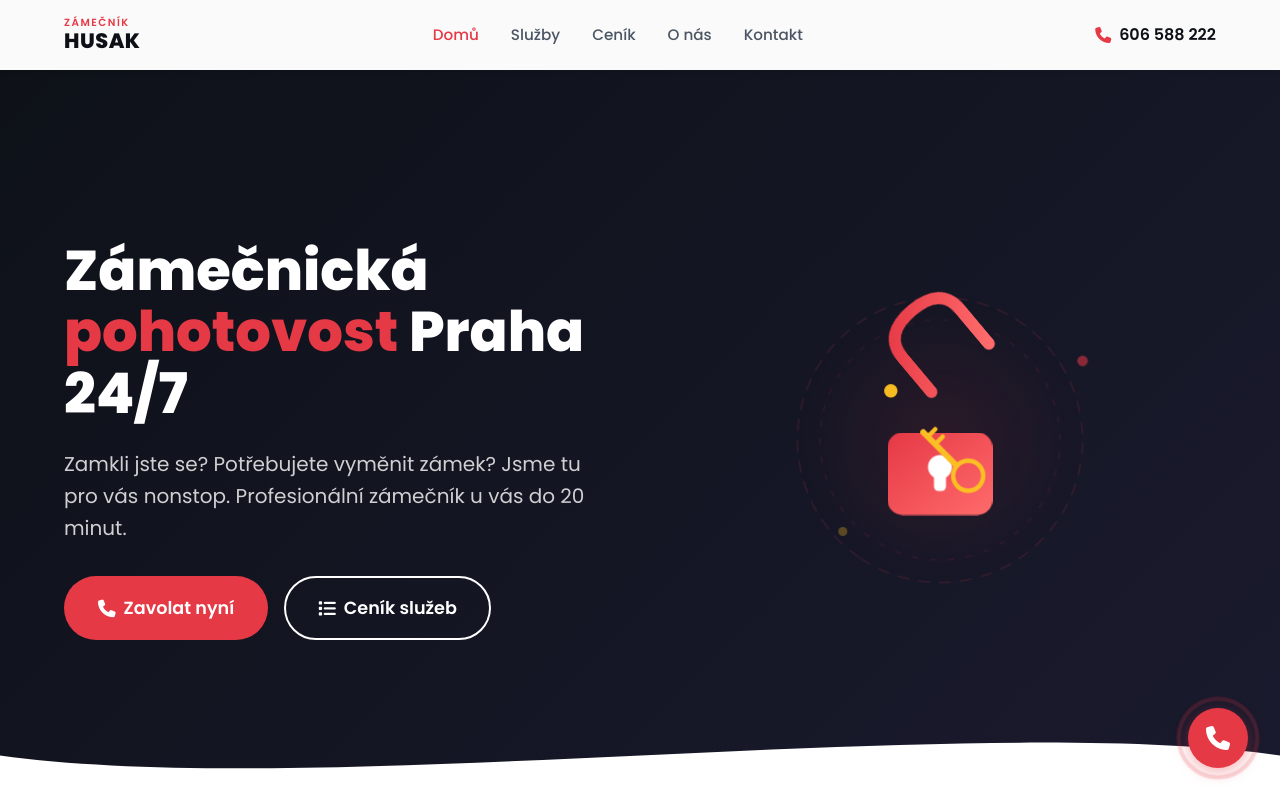
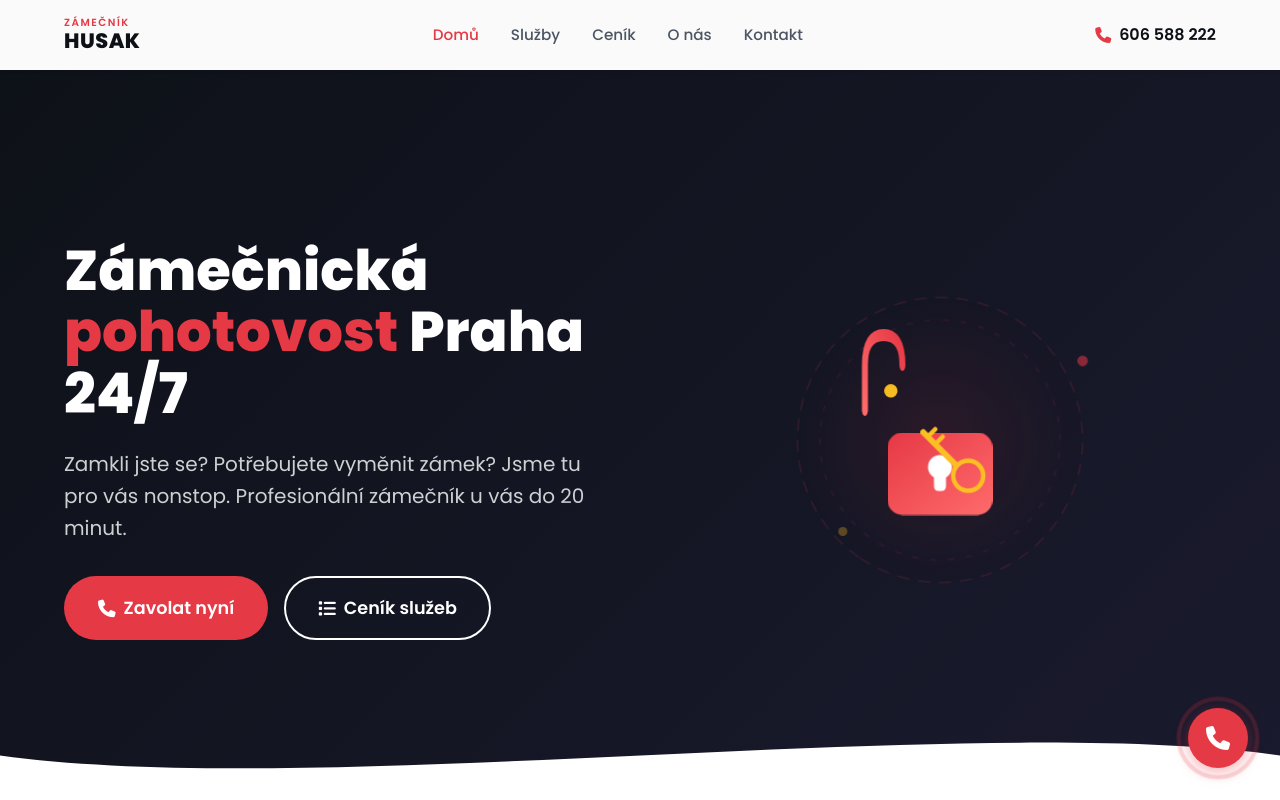
Before and after one commit to unikatynactyrechkolech-code/zamecnitvihusak, a Next.js app: page / in a window 1280 px wide. Shown: the top 800 px of the page. Built offline with nearby package versions, Linux system fonts and the light colour scheme.

Commit message:
fix: klasicky zamek - leva noha zustava fixni, prava se vysune a otoci dozadu do 3D

```diff
--- a/src/app/globals.css
+++ b/src/app/globals.css
@@ -116,13 +116,13 @@ h1, h2, h3, h4, h5, h6 {
 
 @keyframes loading-unlock {
   0% {
-    transform: translateY(0) rotate(0deg);
-  }
-  50% {
-    transform: translateY(-20px) rotate(0deg);
+    transform: translateY(0) rotateY(0deg);
+  }
+  40% {
+    transform: translateY(-15px) rotateY(0deg);
   }
   100% {
-    transform: translateY(-20px) rotate(35deg);
+    transform: translateY(-15px) rotateY(-120deg);
   }
 }
 
@@ -414,16 +414,16 @@ h1, h2, h3, h4, h5, h6 {
 
 @keyframes shackle-unlock {
   0%, 30% {
-    transform: translateY(0) rotate(0deg);
+    transform: translateY(0) rotateY(0deg);
   }
   45% {
-    transform: translateY(-25px) rotate(0deg);
+    transform: translateY(-20px) rotateY(0deg);
   }
   60%, 85% {
-    transform: translateY(-25px) rotate(-40deg);
+    transform: translateY(-20px) rotateY(-120deg);
   }
   100% {
-    transform: translateY(0) rotate(0deg);
+    transform: translateY(0) rotateY(0deg);
   }
 }
 
--- a/src/app/page.tsx
+++ b/src/app/page.tsx
@@ -94,10 +94,18 @@ export default function HomePage() {
 
                 {/* Lock group */}
                 <g className="lock-group">
-                  {/* Shackle - starts fully closed, right side animates up then rotates */}
+                  {/* Left leg of shackle - FIXED, stays in lock body */}
+                  <line
+                    x1="75" y1="100" x2="75" y2="70"
+                    stroke="url(#lockGradient)"
+                    strokeWidth="8"
+                    strokeLinecap="round"
+                  />
+
+                  {/* Right leg + arc - this part moves up and rotates back */}
                   <path
                     className="lock-shackle"
-                    d="M75 100 L75 70 Q75 50 100 50 Q125 50 125 70 L125 100"
+                    d="M75 70 Q75 50 100 50 Q125 50 125 70 L125 100"
                     stroke="url(#lockGradient)"
                     strokeWidth="8"
                     strokeLinecap="round"
--- a/src/components/LoadingScreen.tsx
+++ b/src/components/LoadingScreen.tsx
@@ -40,10 +40,18 @@ export default function LoadingScreen() {
             </linearGradient>
           </defs>
 
-          {/* Shackle - starts fully closed in lock body, right side animates up and rotates */}
+          {/* Left leg of shackle - FIXED, stays in lock body */}
+          <line
+            x1="25" y1="55" x2="25" y2="30"
+            stroke="url(#loadingGradient)"
+            strokeWidth="8"
+            strokeLinecap="round"
+          />
+
+          {/* Right leg + arc - this part moves up and rotates back */}
           <path
             className="loading-shackle"
-            d="M25 55 L25 30 Q25 10 50 10 Q75 10 75 30 L75 55"
+            d="M25 30 Q25 10 50 10 Q75 10 75 30 L75 55"
             stroke="url(#loadingGradient)"
             strokeWidth="8"
             strokeLinecap="round"
```
